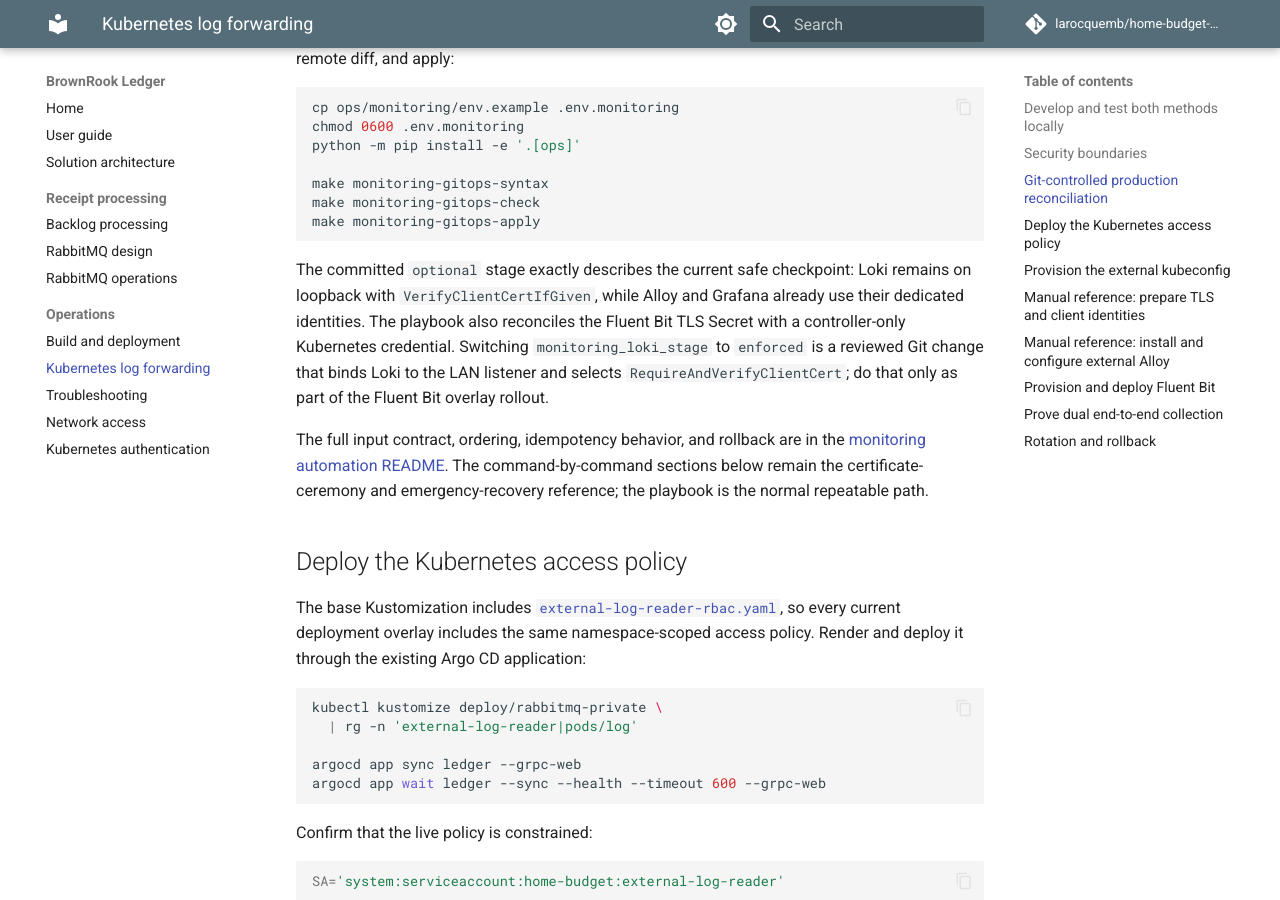
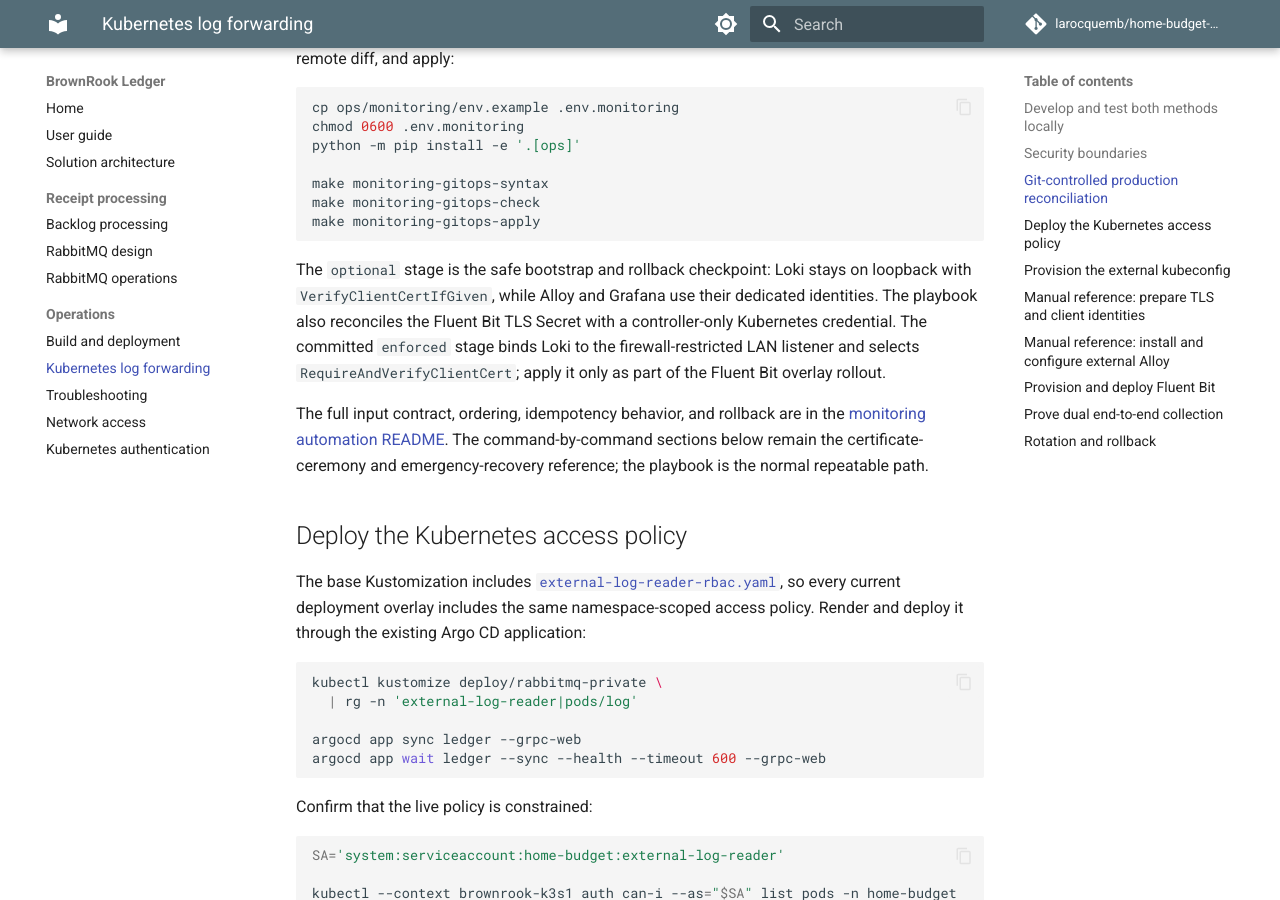
Before and after one commit to larocquemb/home-budget-pipeline, an MkDocs documentation site: the page built from docs/log-forwarding.md, in a window 1280 px wide and 900 px high, scrolled down 3591 px. Built offline with MkDocs 1.6.1 and Material for MkDocs 9.7.7, drawn with Linux system fonts in a browser that asks for light colours; comment, search, counter and statistics services are not loaded.

Commit message:
Enforce Loki client certificates for comparison (#112)

````diff
--- a/docs/log-forwarding.md
+++ b/docs/log-forwarding.md
@@ -184,13 +184,13 @@
 make monitoring-gitops-apply
 ```
 
-The committed `optional` stage exactly describes the current safe checkpoint:
-Loki remains on loopback with `VerifyClientCertIfGiven`, while Alloy and Grafana
-already use their dedicated identities. The playbook also reconciles the
-Fluent Bit TLS Secret with a controller-only Kubernetes credential. Switching
-`monitoring_loki_stage` to `enforced` is a reviewed Git change that binds Loki
-to the LAN listener and selects `RequireAndVerifyClientCert`; do that only as
-part of the Fluent Bit overlay rollout.
+The `optional` stage is the safe bootstrap and rollback checkpoint: Loki stays
+on loopback with `VerifyClientCertIfGiven`, while Alloy and Grafana use their
+dedicated identities. The playbook also reconciles the Fluent Bit TLS Secret
+with a controller-only Kubernetes credential. The committed `enforced` stage
+binds Loki to the firewall-restricted LAN listener and selects
+`RequireAndVerifyClientCert`; apply it only as part of the Fluent Bit overlay
+rollout.
 
 The full input contract, ordering, idempotency behavior, and rollback are in
 the [monitoring automation README](https://github.com/larocquemb/home-budget-pipeline/tree/main/ops/monitoring).
````
Also changed, not shown: ops/monitoring/README.md (+10 -11 lines), 1 other file.
